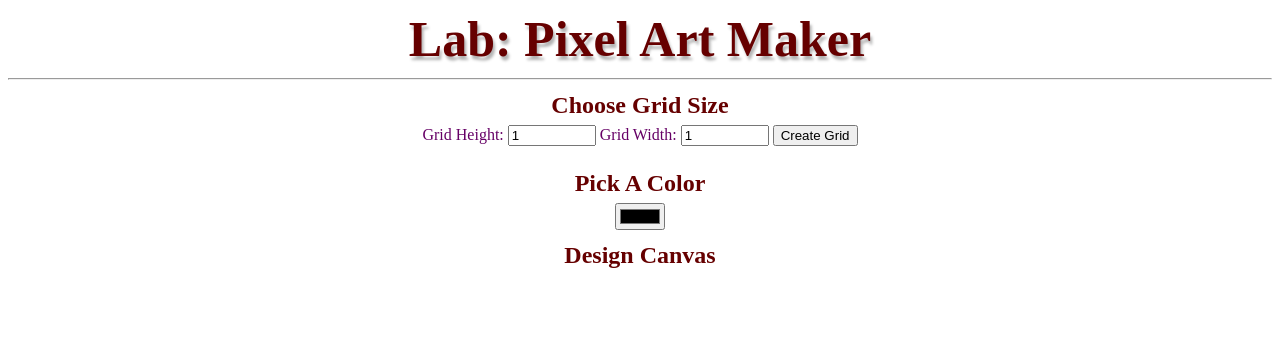
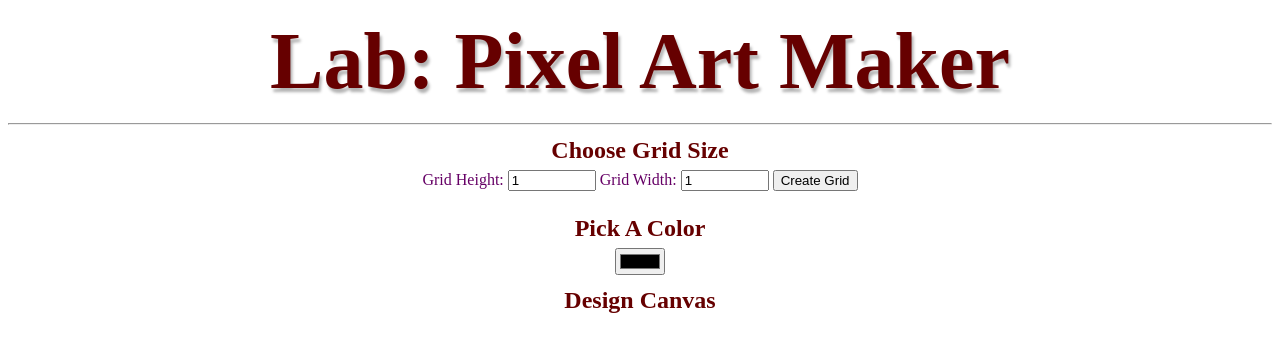
Before and after one commit to iamwilliam19/Pixel-Art-Maker, a plain HTML site: page index.html in a window 1280 px wide. Drawn offline with nearby package versions, Linux system fonts and the light colour scheme; a web font is replaced by a local one.

Commit message:
Update styles.css

```diff
--- a/styles.css
+++ b/styles.css
@@ -64,12 +64,7 @@ label{
     }
 }
 
-@media screen and (min-width: 960px){
-    h1{
-      font-size: 50px;
 
-    }
-}
 
 /*Android phones*/
 @media screen and (max-width:480px){
```
